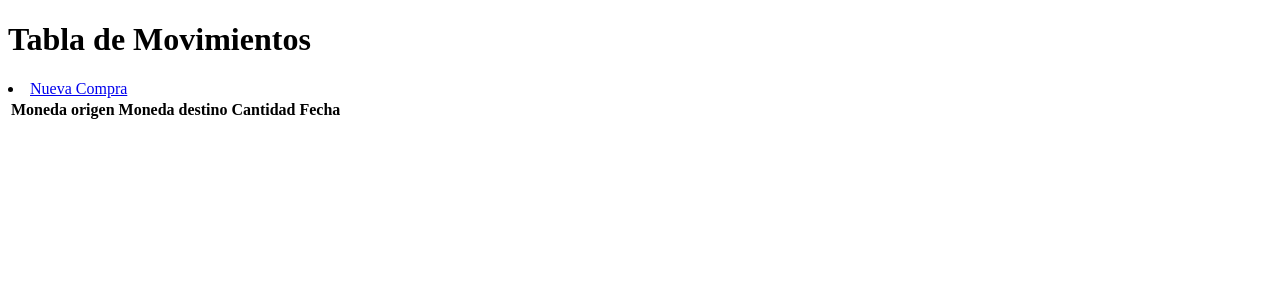
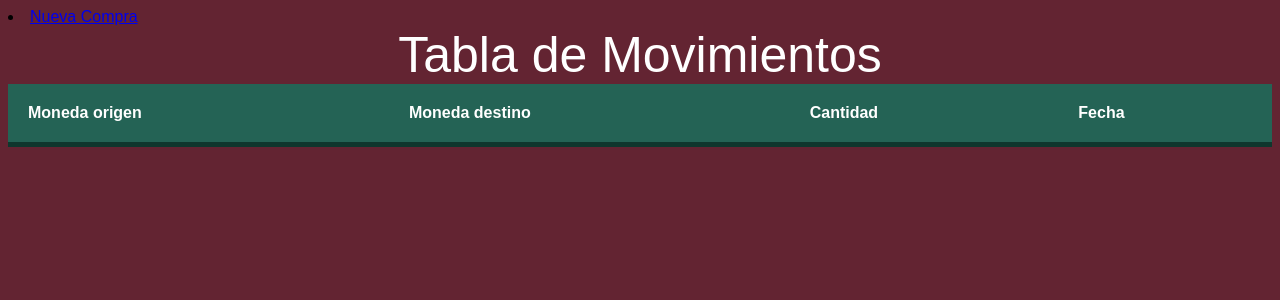
Before and after one commit to Matias2388/flask, a Flask app: page / in a window 1280 px wide. Shown: the top 300 px of the page. Run offline with Flask 2, Linux system fonts and the light colour scheme; lists and menus that the app fills with data are empty; parts of the project's set-up code (start-up, migrations or seed data) failed here and were passed over.

Commit message:
creando estilo tabla

```diff
--- /dev/null
+++ b/Criptocambio/static/css/tabla.css
@@ -0,0 +1,48 @@
+/*
+	Color fondo: #632432;
+	Color header: 246355;
+	Color borde: 0F362D;
+	Color iluminado: 369681;
+*/
+body{
+	background-color: #632432;
+	font-family: Arial;
+}
+
+#main-container{
+	margin: 150px auto;
+	width: 600px;
+}
+
+table{
+	background-color: white;
+	text-align: left;
+	border-collapse: collapse;
+	width: 100%;
+}
+
+th, td{
+	padding: 20px;
+
+}
+
+caption {
+  text-align: center;
+  color: white;
+  font-size: 50px;
+}
+
+thead{
+	background-color: #246355;
+	border-bottom: solid 5px #0F362D;
+	color: white;
+}
+
+tr:nth-child(even){
+	background-color: #ddd;
+}
+
+tr:hover td{
+	background-color: #369681;
+	color: white;
+}
--- a/Criptocambio/templates/nuevo.html
+++ b/Criptocambio/templates/nuevo.html
@@ -6,19 +6,22 @@
     <meta charset="UTF-8">
     <meta http-equiv="X-UA-Compatible" content="IE=edge">
     <meta name="viewport" content="width=device-width, initial-scale=1.0">
-    <title>COMPRA DE CRIPTOs</title>
+    <title>TABLA DE COMPRA DE CRIPTOs</title>
+    <link rel="stylesheet" href="/static/css/tabla.css">
 </head>
 <body>
-    <h1>Tabla de Movimientos</h1>
     <header>
         <table>
-            <tr>
-              <th >Moneda origen</th>
-              <th >Moneda destino</th>
-              <th>Cantidad</th>
-              <th>Fecha</th>
-            </tr>
-	    <li><a href="/consulta">Nueva Compra</a></li>
+            <caption>Tabla de Movimientos</caption>
+            <thead>
+                <tr>
+                    <th>Moneda origen</th>
+                    <th>Moneda destino</th>
+                    <th>Cantidad</th>
+                    <th>Fecha</th>
+                </tr>
+            </thead>
+	        <li><a href="/consulta">Nueva Compra</a></li>
 	</header>
 </body>
 </html>
```
